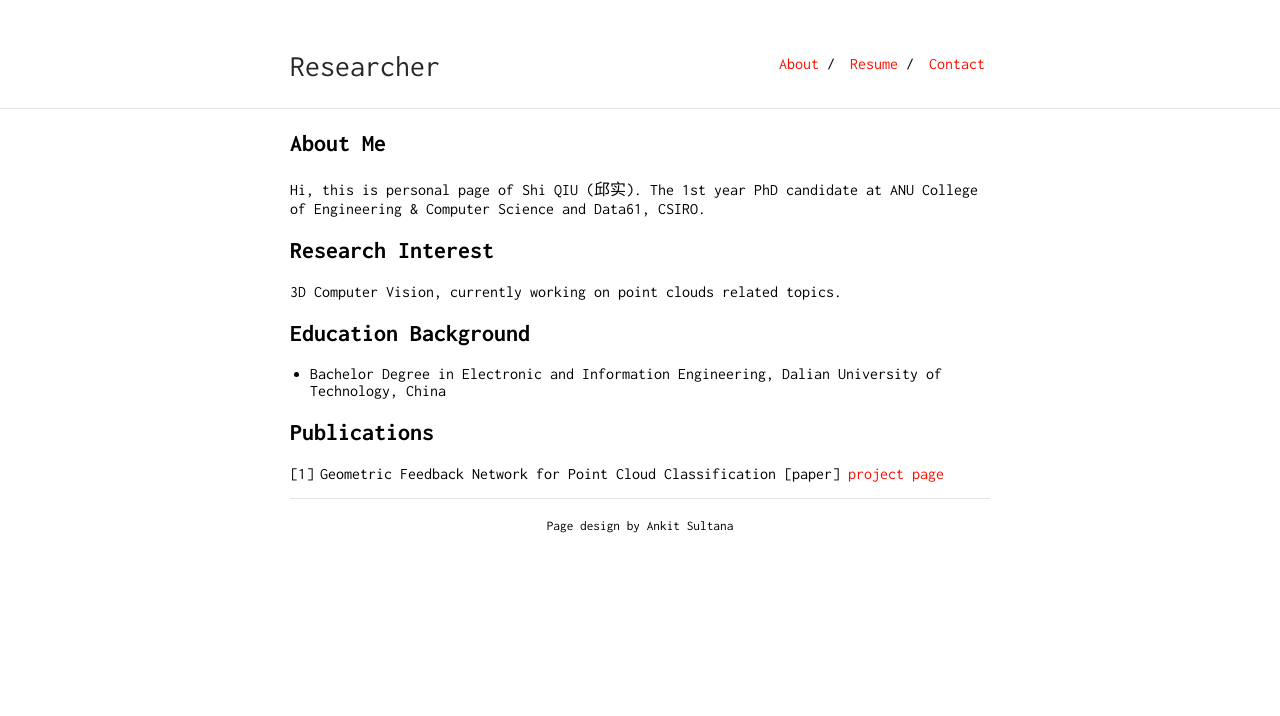
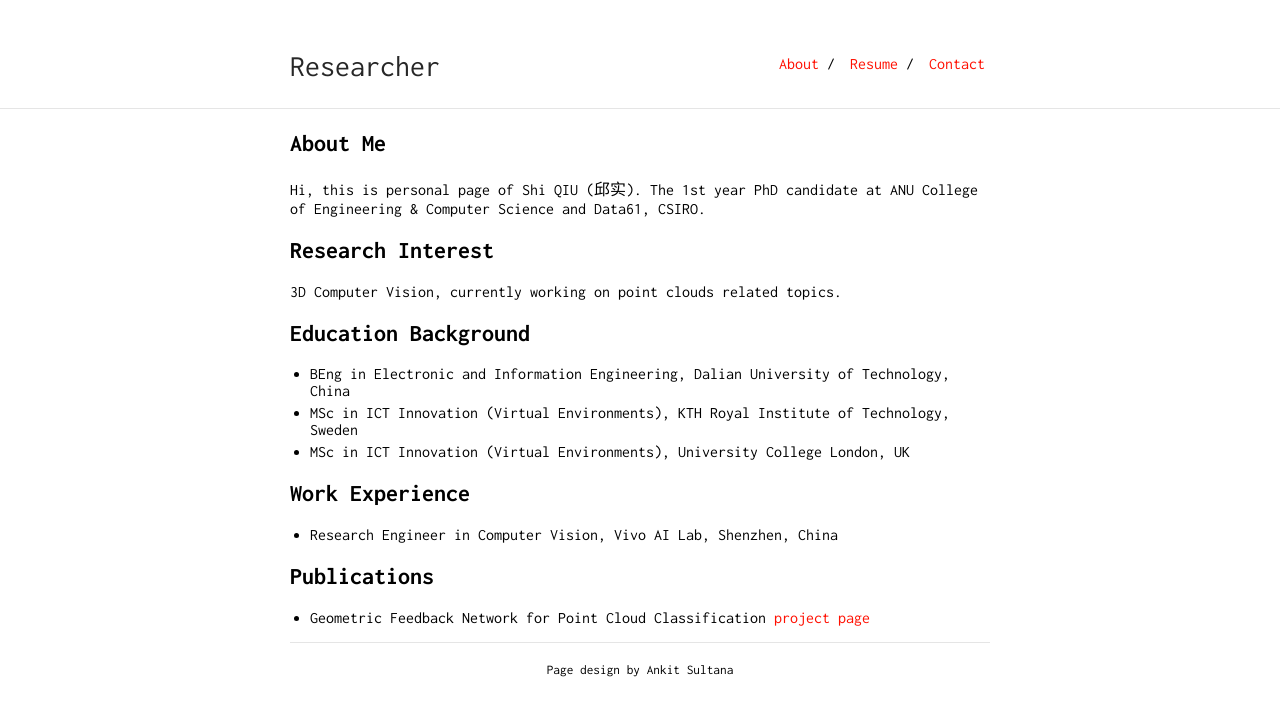
Before and after one commit to ShiQiu0419/ShiQiu0419.github.io, a Jekyll site: the page built from index.md, in a window 1280 px wide. Shown: the top 716 px of the page. Built offline with Jekyll 4.4.1, drawn with Linux system fonts in a browser that asks for light colours; our own code applies the rules of GitHub Pages for plain Markdown files.

Commit message:
Update index.md

```diff
--- a/index.md
+++ b/index.md
@@ -11,9 +11,14 @@ Hi, this is personal page of Shi QIU (邱实). The 1st year PhD candidate at ANU
 3D Computer Vision, currently working on point clouds related topics.
 
 ## Education Background
-* Bachelor Degree in Electronic and Information Engineering, Dalian University of Technology, China
+* BEng in Electronic and Information Engineering, Dalian University of Technology, China
+* MSc in ICT Innovation (Virtual Environments), KTH Royal Institute of Technology, Sweden
+* MSc in ICT Innovation (Virtual Environments), University College London, UK
+
+## Work Experience
+* Research Engineer in Computer Vision, Vivo AI Lab, Shenzhen, China
 
 ## Publications
 
-1. Geometric Feedback Network for Point Cloud Classification
-[paper] [project page](https://github.com/ShiQiu0419/GFNet)
+* Geometric Feedback Network for Point Cloud Classification
+[project page](https://github.com/ShiQiu0419/GFNet)
```
